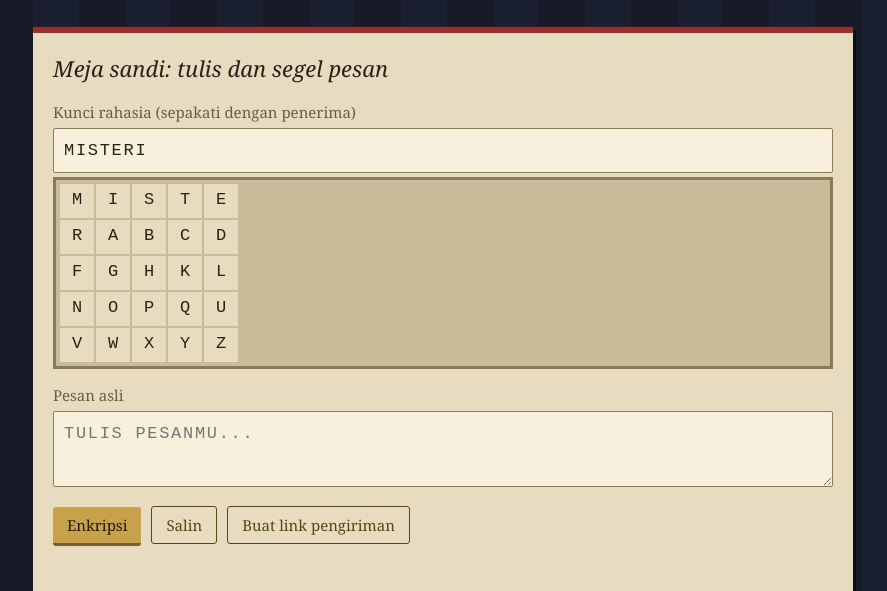
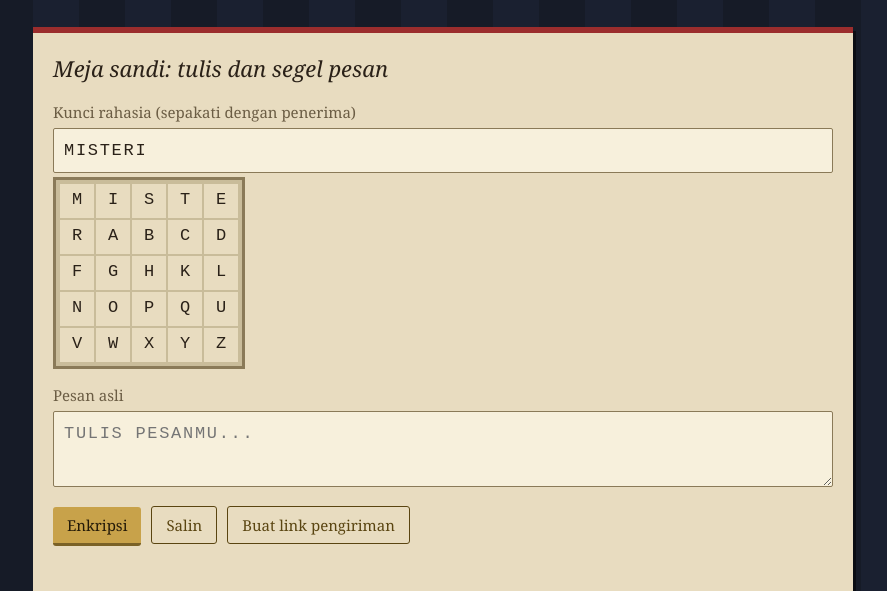
Before and after one commit to rachelscssrhnd/PlayfairCipher, a plain HTML site: page kirim.html in a window 1280 px wide. Shown: the part 199-790 px from the top of the page, without its empty margins (197-1084 px from the left). Drawn offline with Linux system fonts and the light colour scheme.

Commit message:
Make key grid box fit its content

```diff
--- a/style.css
+++ b/style.css
@@ -52,3 +52,4 @@ nav a.on{color:#fff;border-bottom:2px solid var(--brass)}
 details{margin-top:16px}summary{cursor:pointer;color:#5a4511}
 .xc{font:700 26px 'Courier New',monospace;letter-spacing:.3em;color:#f3e7c9}
 .best{color:#a99f88;font-size:15px}
+.mx{width:max-content;max-width:100%}
```
